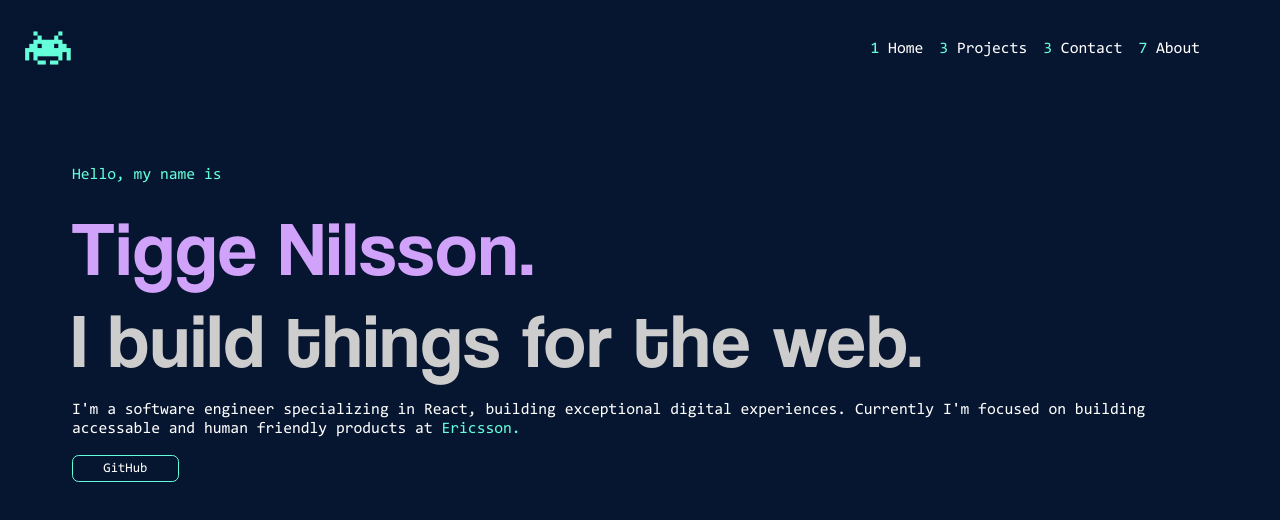
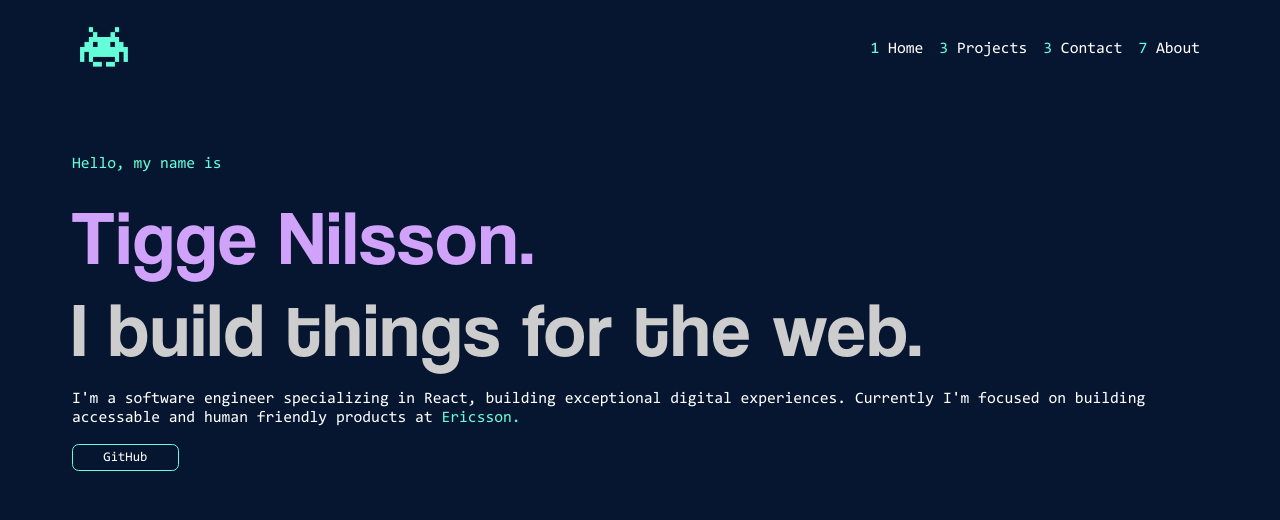
Before and after one commit to taaage/portfolio-client, a React (Create React App) app: page / in a window 1280 px wide. Shown: the top 520 px of the page. Built offline with nearby package versions, Linux system fonts and the light colour scheme.

Commit message:
style: align menu items center

```diff
--- a/src/components/Menu/Menu.css
+++ b/src/components/Menu/Menu.css
@@ -2,6 +2,7 @@
   display: flex;
   justify-content: right;
   padding-right: 4em;
+  align-items: center;
 }
 
 .menu-item {
@@ -15,9 +16,10 @@
 }
 
 .menu-item img {
-  margin-top: -0.5em;
-  width: 4em;
-  height: 4em;
+  margin-left: 4em;
+  margin-right: 0.5em;
+  width: 3em;
+  height: 2.5em;
 }
 
 .menu-item:hover {
@@ -37,14 +39,15 @@
   color: #64ffda;
 }
 
-@media screen and (max-width: 720px) {
+@media screen and (max-width: 480px) {
   .menu-container {
     padding-right: 0em;
   }
-}
-
-@media screen and (max-width: 480px) {
   .menu-item-text {
     font-size: 12px;
   }
+
+  .menu-item img {
+    margin-left: 1em;
+  }
 }
--- a/src/components/Menu/Menu.tsx
+++ b/src/components/Menu/Menu.tsx
@@ -28,7 +28,7 @@ const Menu = () => {
         {menuItems.map(({ number, title, logo, url }) => (
           <div className="menu-item" onClick={() => navigate(url)}>
             {logo ? (
-              <img src={logo} alt={title} className="menu-item-logo" />
+              <img src={logo} alt={"alt"} />
             ) : (
               <p className="menu-item-text">
                 <span className="menu-item-number">{number}</span> {title}
--- a/src/pages/Home/Home.css
+++ b/src/pages/Home/Home.css
@@ -5,9 +5,11 @@
   margin-left: 4em;
   margin-right: 4em;
 }
+
 .home-content-row-one {
   color: #64ffda;
 }
+
 .home-content-row-two {
   font-size: min(6vw, 6em);
   letter-spacing: 0.025em;
@@ -27,6 +29,7 @@
 .ericsson-text {
   text-decoration: none;
 }
+
 .ericsson-text:hover {
   cursor: pointer;
   color: red;
```
Also changed, not shown: src/images/logo-green.png.
